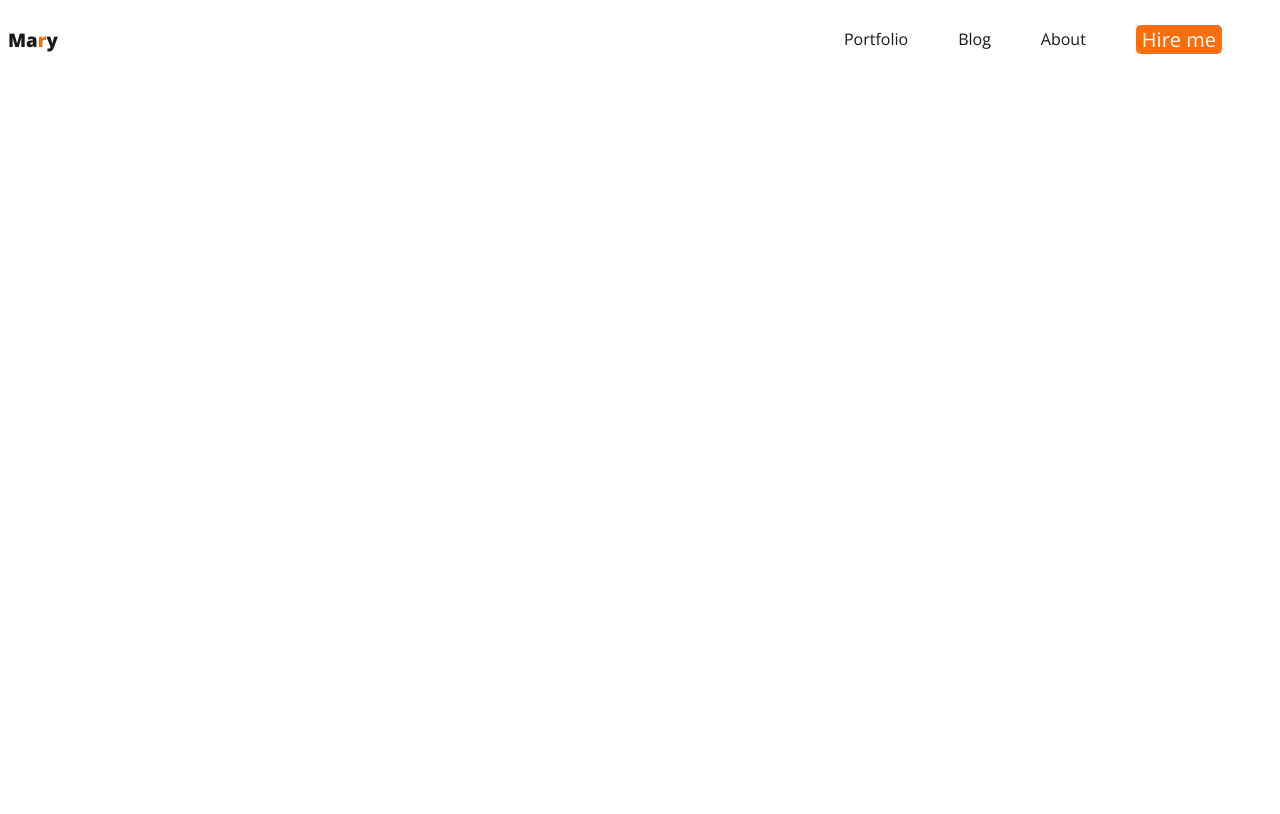
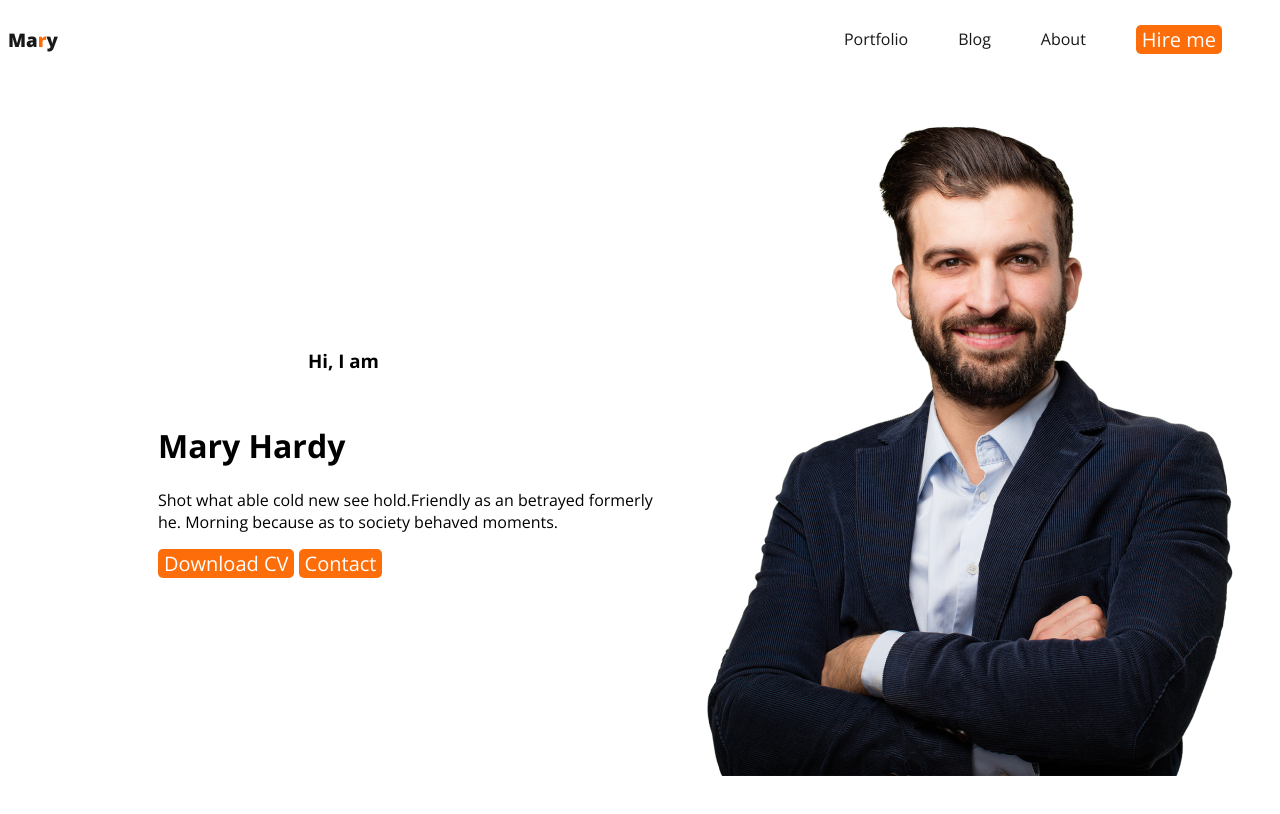
Before and after one commit to Asif24780/Mr-Twist-Portfolio, a plain HTML site: page index.html in a window 1280 px wide. Drawn offline with nearby package versions, Linux system fonts and the light colour scheme.

Commit message:
profile picture

```diff
--- a/index.html
+++ b/index.html
@@ -10,7 +10,7 @@
     <link rel="stylesheet" href="style.css">
 </head>
 <body>
-      <header>
+      <header class="header bai">
         <nav>
             <h3 class="logo">Ma<span class="text-primary">r</span>y</h3>
 
@@ -22,6 +22,17 @@
 
                 </ul>
             </nav>
+            <div class="banner">
+               <div>
+                <h3 class="banner greating">Hi, I  am</h3>
+                <h1 class="banner-title">Mary Hardy</h1>
+                <P>Shot what able cold new see hold.Friendly as an betrayed formerly he. Morning because as to society behaved moments.</P>
+                <button class="text-btn">Download CV   </button>
+                <button class="text-btn">Contact</button>
+
+               </div>
+               <img class="profile-picture" src="/images/hardy.png" alt="">
+            </div>
       </header>
 
 </body>
--- a/style.css
+++ b/style.css
@@ -40,3 +40,16 @@ border: none;
 color: white;
 
 }
+.header bai{
+    background-color: #fffaf3;
+
+}
+.banner{
+    padding:30px 30px 30px 150px;
+    display: flex;
+    align-items: center;
+}
+.banner.profile-picture{
+    width: 584px;
+
+}
```
Also changed, not shown: images/developer.png (added), images/hardy.png (added), images/header_bg.png (added), images/icons/facebook.png (added), images/icons/insta.png (added), images/icons/js.png (added), images/icons/mongo.png (added), images/icons/nodejs.png (added), images/icons/react.png (added), images/icons/twitter.png (added).
